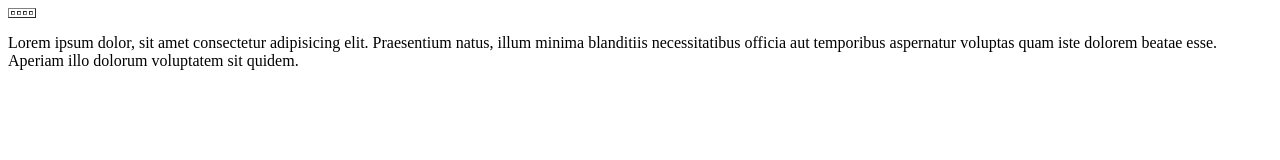
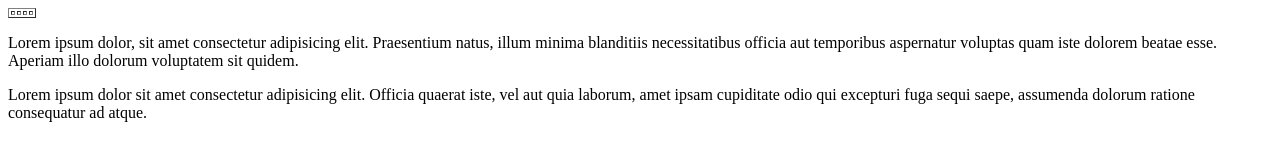
Before and after one commit to JulianSG56/ProyectoSoftwsre2, a plain HTML site: page index.html in a window 1280 px wide. Drawn offline with Linux system fonts and the light colour scheme.

Commit message:
ver2 modificado index

```diff
--- a/index.html
+++ b/index.html
@@ -16,5 +16,6 @@
         </tr>
     </table>
     <p>Lorem ipsum dolor, sit amet consectetur adipisicing elit. Praesentium natus, illum minima blanditiis necessitatibus officia aut temporibus aspernatur voluptas quam iste dolorem beatae esse. Aperiam illo dolorum voluptatem sit quidem.</p>
+    <p>Lorem ipsum dolor sit amet consectetur adipisicing elit. Officia quaerat iste, vel aut quia laborum, amet ipsam cupiditate odio qui excepturi fuga sequi saepe, assumenda dolorum ratione consequatur ad atque.</p>
 </body>
 </html>
```
